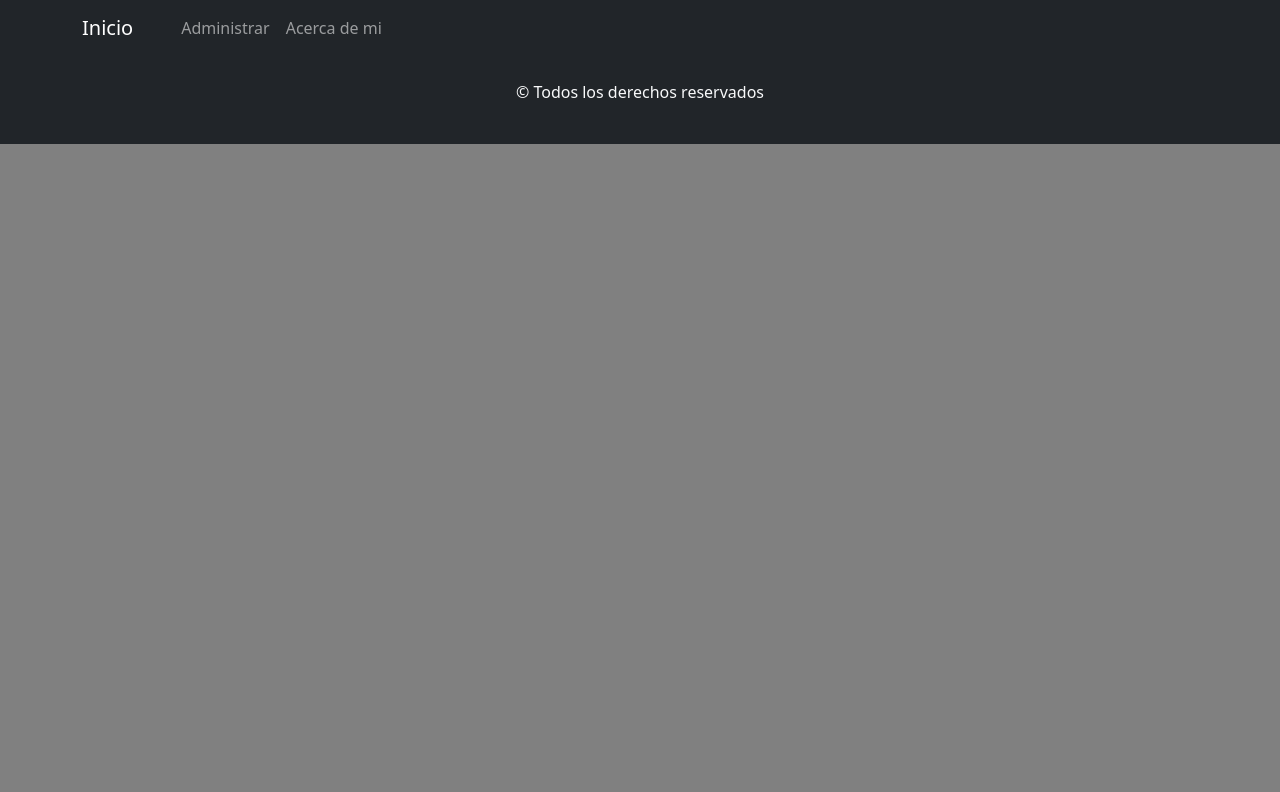
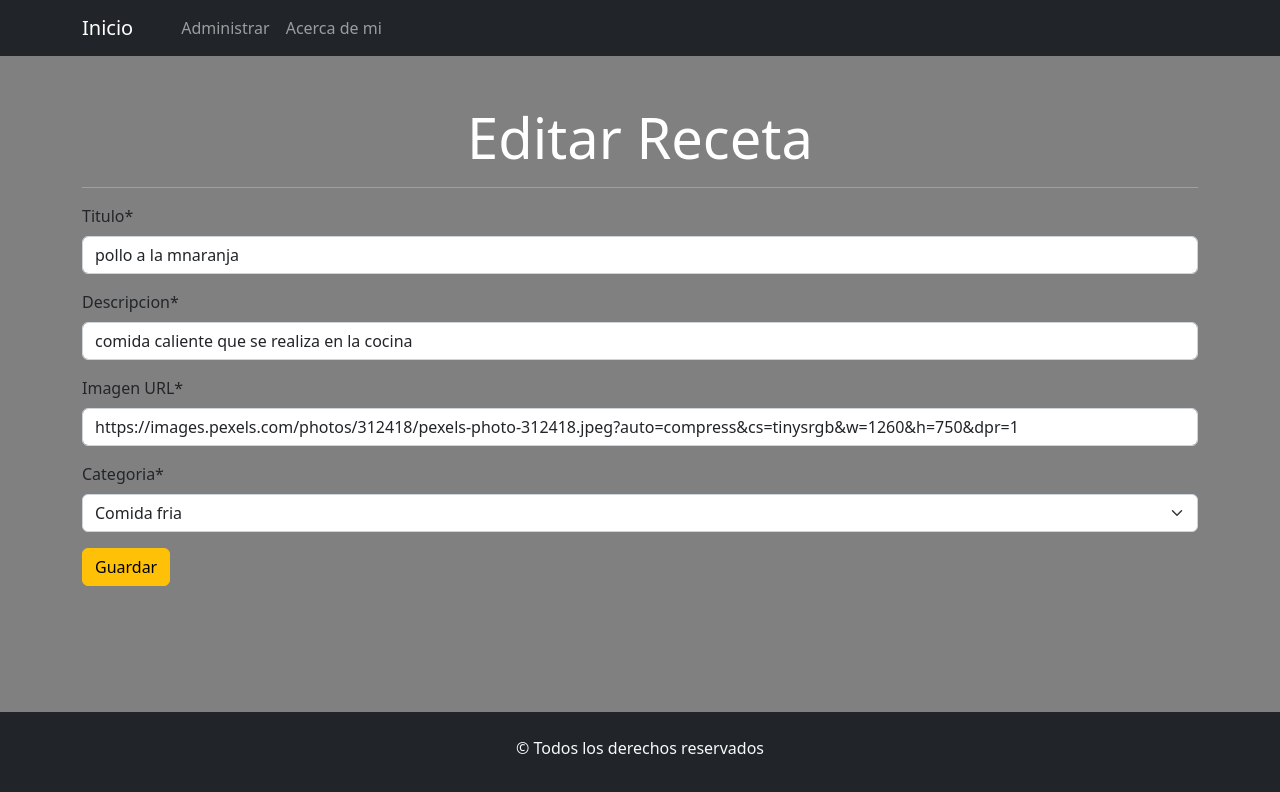
Before and after one commit to gonzalogg94/Blog-Notas, a React (Create React App) app: page /administrar/editar/3 in a window 1280 px wide. Shown: the top 792 px of the page. Built offline with nearby package versions, Linux system fonts and the light colour scheme; data requests are answered from the project's data file.

Commit message:
obtenemos el producto para mostrar en el formulario de editar

```diff
--- a/src/App.jsx
+++ b/src/App.jsx
@@ -21,7 +21,7 @@ function App() {
   <Route exact path="/nosotros" element={<Nosotros></Nosotros>} ></Route>
   <Route exact path='/administrador' element={<Administrador></Administrador>} />
   <Route exact path='/administrar/crear' element={<CrearReceta></CrearReceta>} />
-  <Route exact path='/administrar/editar' element={<EditarReceta></EditarReceta>} />
+  <Route exact path='/administrar/editar/:id' element={<EditarReceta></EditarReceta>} />
 </Routes>
 <Footer></Footer>
 </BrowserRouter>
--- a/src/components/helpers/queries.js
+++ b/src/components/helpers/queries.js
@@ -38,3 +38,16 @@ export const borrarRecetaAPI = async (id) => {
     console.log(error);
   }
 };
+
+export const obtenerRecetaAPI = async (id) => {
+  try {
+    const respuesta = await fetch(URL+"/"+id);
+    const recetaBuscada={
+      dato:await respuesta.json(),
+      status:respuesta.status
+    }
+    return recetaBuscada;
+  } catch (error) {
+    console.log(error);
+  }
+};
--- a/src/components/views/Receta/EditarReceta.jsx
+++ b/src/components/views/Receta/EditarReceta.jsx
@@ -1,13 +1,22 @@
 
+import { useEffect } from "react";
 import { Form, Button } from "react-bootstrap";
 import { useForm } from "react-hook-form";
+import { useParams } from "react-router-dom";
+import Swal from "sweetalert2";
+import { obtenerRecetaAPI } from "../../helpers/queries";
 
 
 const EditarReceta = () => {
+const {id} =useParams();
+
+
+
   const {
     register,
     handleSubmit,
     formState: { errors },
+    setValue
   } = useForm({
     defaultValues: {
       nombreReceta: "",
@@ -17,13 +26,27 @@ const EditarReceta = () => {
     },
   });
 
-  const onSubmit = (datos) => {
-    console.log(datos);
-    console.log("desde la funcion submit");
+  useEffect(()=>{
+    obtenerRecetaAPI(id).then((respuesta)=>{
+      if(respuesta.status===200){
+    setValue("nombreReceta",respuesta.dato.nombreReceta)
+    setValue("descripcion",respuesta.dato.descripcion)
+    setValue("imagen",respuesta.dato.imagen)
+    setValue("categoria",respuesta.dato.categoria)
+      }else{
+        Swal.fire("Ocurrio un error","Intente este paso en unos minutos","error")
+      }
+    console.log(respuesta)
+    })
+    },[])
+
+  const onSubmit = (receta) => {
+    console.log(receta);
+
   };
   return (
     <section className="container mainSection">
-      <h1 className="display-4 mt-5 text-center text-white">Nueva Receta</h1>
+      <h1 className="display-4 mt-5 text-center text-white">Editar Receta</h1>
       <hr className="text-white" />
       <Form onSubmit={handleSubmit(onSubmit)}>
         <Form.Group className="mb-3" controlId="formPrecio">
--- a/src/components/views/Receta/ItemReceta.jsx
+++ b/src/components/views/Receta/ItemReceta.jsx
@@ -46,7 +46,7 @@ const ItemReceta = ({ receta,setRecetas }) => {
       <td>{receta.imagen}</td>
       <td>{receta.categoria}</td>
       <td>
-        <Link className="btn btn-warning" to="/administrar/editar">
+        <Link className="btn btn-warning" to={`/administrar/editar/${receta.id}`}>
           Editar
         </Link>
         <Button variant="danger" onClick={borrarReceta}>
```
